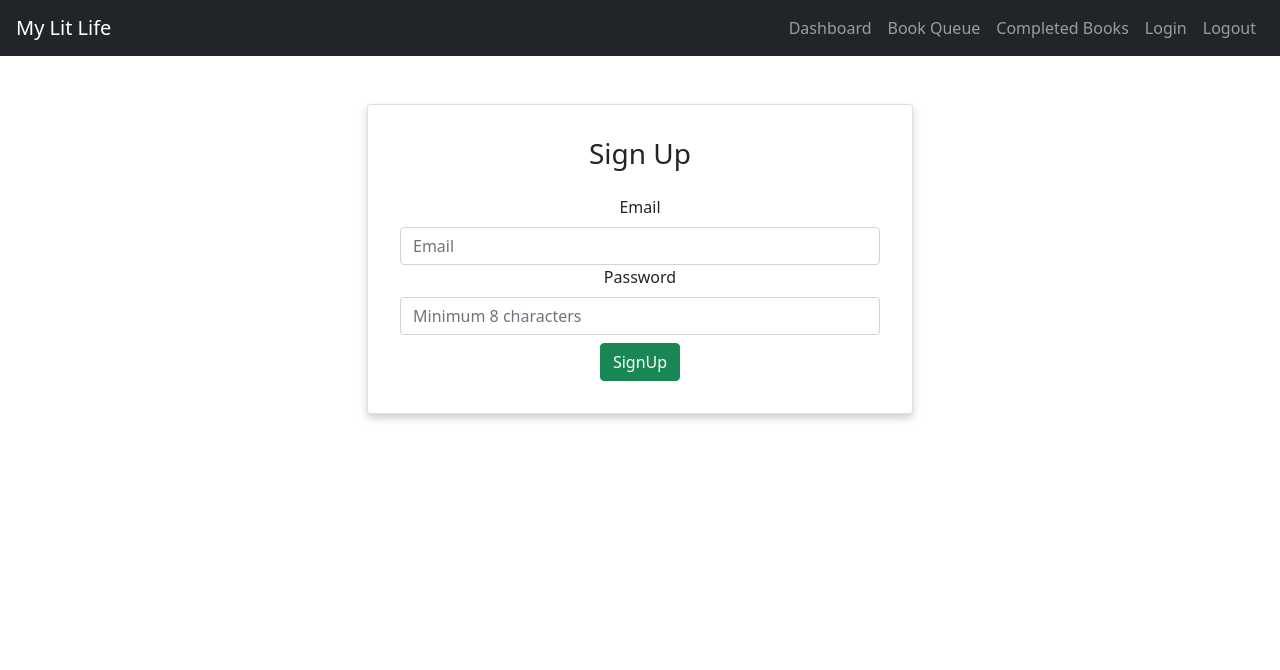
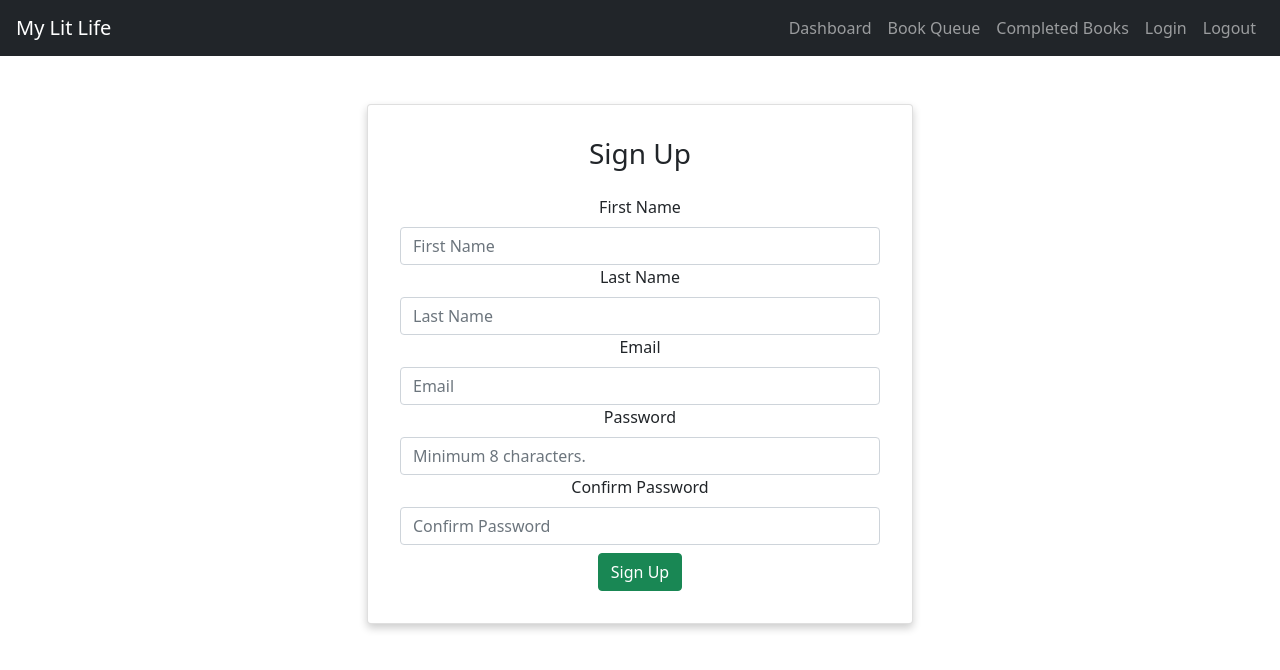
Before and after one commit to rsowald/MyLitLife, a React (Create React App) app in the folder client/: page /signup in a window 1280 px wide. Shown: the top 670 px of the page. Built offline with nearby package versions, Linux system fonts and the light colour scheme; no server answers.

Commit message:
Edited sign up page

```diff
--- a/client/src/components/authentication/Signup.js
+++ b/client/src/components/authentication/Signup.js
@@ -1,6 +1,5 @@
 import React, { useCallback } from "react";
 import { withRouter } from "react-router";
-// import { Form, Button, Card } from "react-bootstrap";
 import app from "./Base";
 import { Container, Row, Col, Card, Form, Button, ButtonGroup, ButtonToolbar } from "react-bootstrap";
 
@@ -10,12 +9,12 @@ const Signup = ({ history }) => {
         // const { email, password, confirmPassword } = event.target.elements;
         // console.log(email.value, password.value, confirmPassword.value)
 
-        const { email, password } = event.target.elements;
+        const { firstName, lastName, email, password, confirmPassword } = event.target.elements;
         console.log(email.value, password.value)
         try {
             await app
                 .auth()
-                .createUserWithEmailAndPassword(email.value, password.value);
+                .createUserWithEmailAndPassword(firstName.value, lastName.value, email.value, password.value, confirmPassword.value);
             history.push("/dashboard");
         } catch (error) {
             alert(error);
@@ -32,15 +31,19 @@ const Signup = ({ history }) => {
                             <h3 className="text-center mb-4">Sign Up</h3>
                             <Form onSubmit={handleSignUp}>
                                 <Form.Group id="email">
+                                    <Form.Label>First Name</Form.Label>
+                                    <Form.Control name="firstName" type="name" placeholder="First Name" required />
+                                    <Form.Label>Last Name</Form.Label>
+                                    <Form.Control name="lastName" type="name" placeholder="Last Name" required />
                                     <Form.Label>Email</Form.Label>
                                     <Form.Control name="email" type="email" placeholder="Email" required />
                                     <Form.Group id="password" />
                                     <Form.Label>Password</Form.Label>
-                                    <Form.Control name="password" type="password" placeholder="Minimum 8 characters" required />
-                                    {/* <Form.Label>Confirm Password</Form.Label>
-                                    <Form.Control name="confirmPassword" type="password" placeholder="Confirm" required /> */}
+                                    <Form.Control name="password" type="password" placeholder="Minimum 8 characters." required />
+                                    <Form.Label>Confirm Password</Form.Label>
+                                    <Form.Control name="confirmPassword" type="password" placeholder="Confirm Password" required />
                                 </Form.Group>
-                                <Button className="mt-2" variant="success" type="submit">SignUp</Button>
+                                <Button className="mt-2" variant="success" type="submit">Sign Up</Button>
                             </Form>
                         </Card.Body>
                     </Card>
@@ -52,51 +55,3 @@ const Signup = ({ history }) => {
 
 
 export default withRouter(Signup);
-
-
-{/* <div>
-    <h3>Sign Up</h3>
-    <form onSubmit={handleSignUp}>
-        <label>
-            Email
-                    <input name="email" type="email" placeholder="name@example.com" />
-        </label>
-        <label>
-            Password
-                    <input name="password" type="password" placeholder="Minimum 8 characters" />
-        </label>
-        <label>
-            Confirm Password
-                    <input name="confirm-password" type="password" placeholder="Confirm Password" />
-        </label>
-        <button type="submit">Sign Up</button>
-    </form>
-</div> */}
-
-// export default function Signup() {
-//     const emailRef = useRef();
-//     const passwordRef = useRef();
-//     const passwordConfirmRef = useRef();
-
-//     return (
-//         <Card>
-//             <Card.Body>
-//                 <h3 className="text-center mb-4">Sign Up</h3>
-//                 // Figure out why handleSignUp isn't working!
-//                 <Form onSumbmit={handleSignUp}>
-//                     <Form.Group id="email">
-//                         <Form.Label>Email</Form.Label>
-//                         <Form.Control type="email" ref={emailRef} placeholder="Email" required />
-//                         <Form.Group id="password"></Form.Group>
-//                         <Form.Label>Password</Form.Label>
-//                         <Form.Control type="email" ref={passwordRef} placeholder="Min 8 characters" required />
-//                         <Form.Group id="confirm-password"></Form.Group>
-//                         <Form.Label>Confirm Password</Form.Label>
-//                         <Form.Control type="confirm-password" ref={passwordConfirmRef} placeholder="Confirm Password" required />
-//                     </Form.Group>
-//                     <button type="submit">Signup</button>
-//                 </Form>
-//             </Card.Body>
-//         </Card>
-//     )
-// };
```
